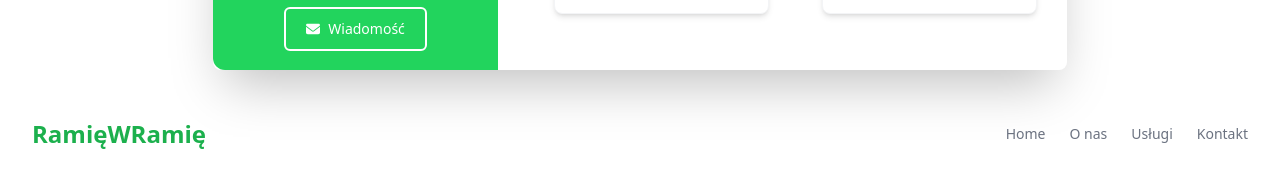
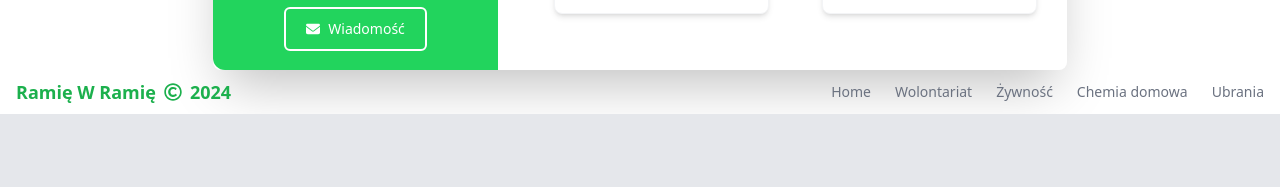
Before and after one commit to Jacpio/RamieWRamie, a React (Vite) app: page /me in a window 1280 px wide. Shown: the part 865-1052 px from the top of the page. After the commit the page ends 979 px from the top, so only its background shows below. Built offline with nearby package versions, Linux system fonts and the light colour scheme; what tailwindcss-animated, tailwindcss-border-gradients would draw is missing.

Commit message:
edit footer, search results, dropdown

```diff
--- a/src/Elements/Dropdown.jsx
+++ b/src/Elements/Dropdown.jsx
@@ -36,7 +36,7 @@ const Dropdown = () => {
                         transition={{ duration: 0.3 }}
                         className="absolute top-[100%] left-0 w-full bg-white mt-2 rounded-lg shadow-xl overflow-hidden z-50"
                     >
-                        {["Jedzenie", "Ubrania", "Wolontariat"].map((item, index) => (
+                        {["Żywność", "Chemia domowa", "Ubrania", "Wolontariat"].map((item, index) => (
                             <motion.div
                                 key={item}
                                 variants={itemVariants}
--- a/src/Elements/Footer.jsx
+++ b/src/Elements/Footer.jsx
@@ -1,24 +1,28 @@
 import React from 'react';
+import { FaRegCopyright } from "react-icons/fa";
 export default function Footer({className=""}) {
     return (
-            <footer className={`bg-white w-full p-4 ${className}`}>
-                <div className="w-full mx-auto p-4 md:py-8">
+            <footer className={`bg-white w-full ${className}`}>
+                <div className="w-full mx-auto px-4 md:py-2">
                     <div className="sm:flex sm:items-center sm:justify-between">
-                        <h1 className="font-bold text-2xl text-primary-dark">
-                            RamięWRamię
+                        <h1 className="font-bold text-lg text-primary-dark flex items-center gap-2">
+                            Ramię W Ramię <FaRegCopyright /> 2024
                         </h1>
                         <ul className="flex flex-wrap items-center text-sm font-medium text-gray-500 sm:mb-0 dark:text-gray-400">
                             <li>
                                 <a href="#" className="hover:underline me-4 md:me-6">Home</a>
                             </li>
                             <li>
-                                <a href="#" className="hover:underline me-4 md:me-6">O nas</a>
+                                <a href="#" className="hover:underline me-4 md:me-6">Wolontariat</a>
                             </li>
                             <li>
-                                <a href="#" className="hover:underline me-4 md:me-6">Usługi</a>
+                                <a href="#" className="hover:underline me-4 md:me-6">Żywność</a>
                             </li>
                             <li>
-                                <a href="#" className="hover:underline">Kontakt</a>
+                                <a href="#" className="hover:underline me-4 md:me-6">Chemia domowa</a>
+                            </li>
+                            <li>
+                                <a href="#" className="hover:underline">Ubrania</a>
                             </li>
                         </ul>
                     </div>
--- a/src/Pages/SearchResults.jsx
+++ b/src/Pages/SearchResults.jsx
@@ -1,6 +1,7 @@
 import React from 'react';
 import Navbar from '/src/Elements/Navbar.jsx';
 import SearchResultCard from '/src/Elements/SearchResultCard.jsx';
+import Footer from '/src/Elements/Footer.jsx';
 export default function SearchResults() {
     return (
         <div className="min-h-screen bg-gray-100 flex flex-col">
@@ -28,6 +29,7 @@ export default function SearchResults() {
 
                 </div>
             </section>
+            <Footer />
         </div>
     );
 }
```
